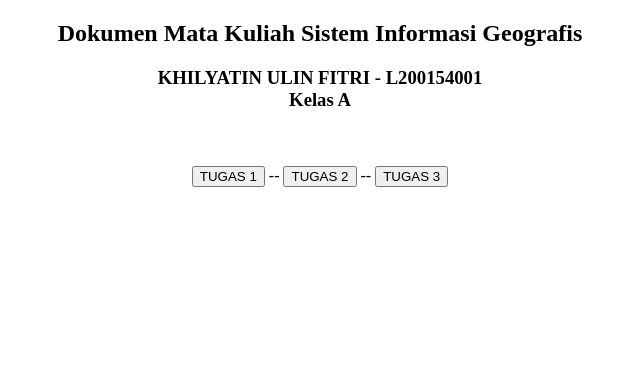
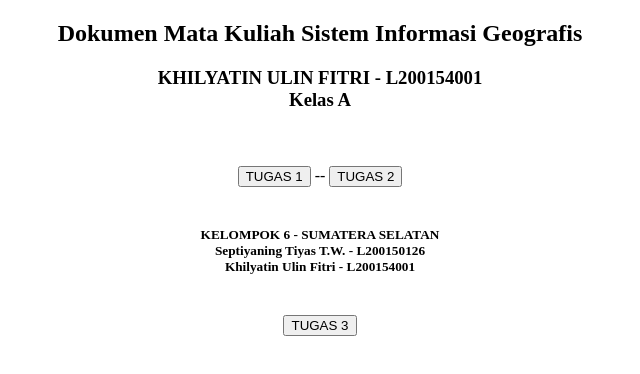
Before and after one commit to L200150142/L200154001.github.io, a plain HTML site: page index.html in a window 1280 px wide. Shown: the whole page, without its empty margins (320-960 px from the left). Drawn offline with Linux system fonts and the light colour scheme.

Commit message:
Update index.html

```diff
--- a/index.html
+++ b/index.html
@@ -9,8 +9,8 @@
 			<h3>KHILYATIN ULIN FITRI - L200154001<br>Kelas A</h3><br><br>
 			<input onclick="window.location.href='TUGAS1.html'" type="submit" value="TUGAS 1"></input>
 			--
-			<input onclick="window.location.href='TUGAS2.html'" type="submit" value="TUGAS 2"></input>
-			--
+			<input onclick="window.location.href='TUGAS2.html'" type="submit" value="TUGAS 2"></input><br><br>
+			<h5>KELOMPOK 6 - SUMATERA SELATAN<br>Septiyaning Tiyas T.W. - L200150126<br>Khilyatin Ulin Fitri - L200154001</h5><br>
 			<input onclick="window.location.href='https://github.com/L200154001/L200154001.github.io/blob/master/SumateraSelatan.json'" type="submit" value="TUGAS 3"></input>
 		</center>
 	</body>
```
